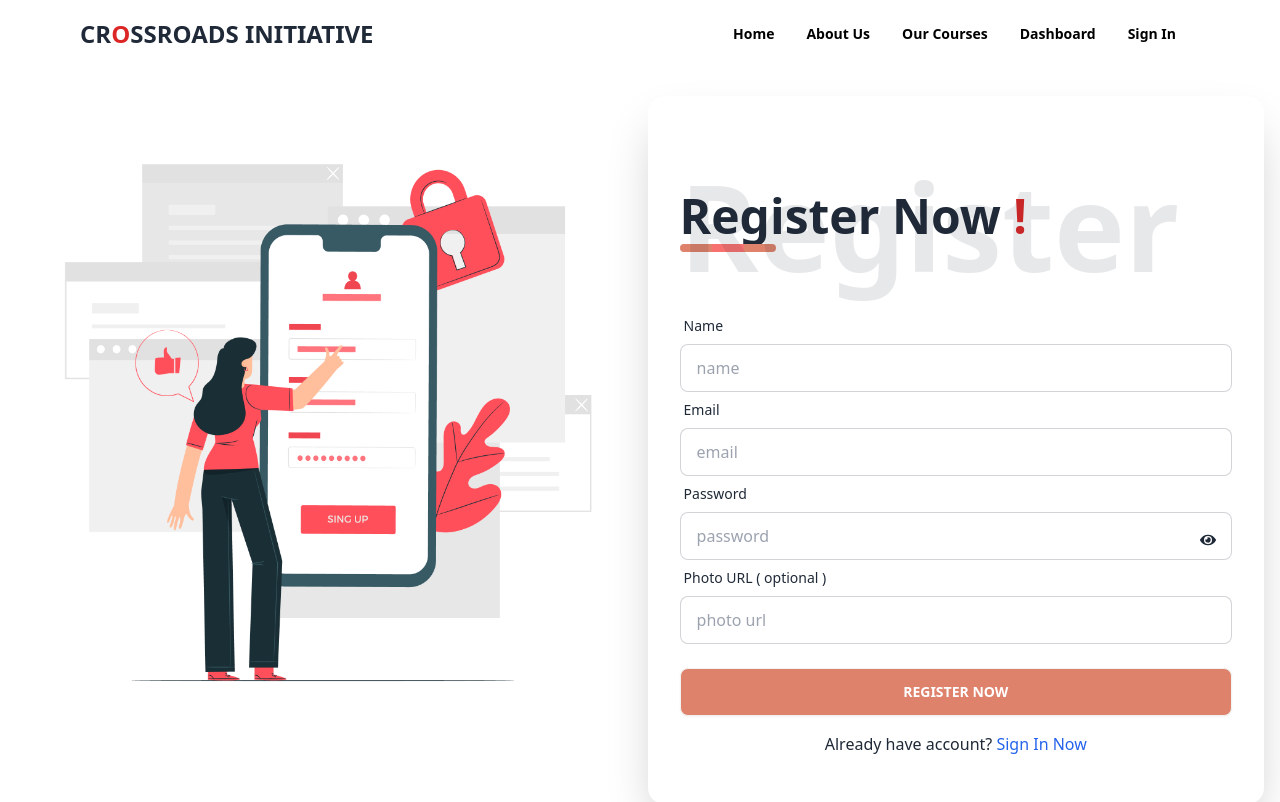
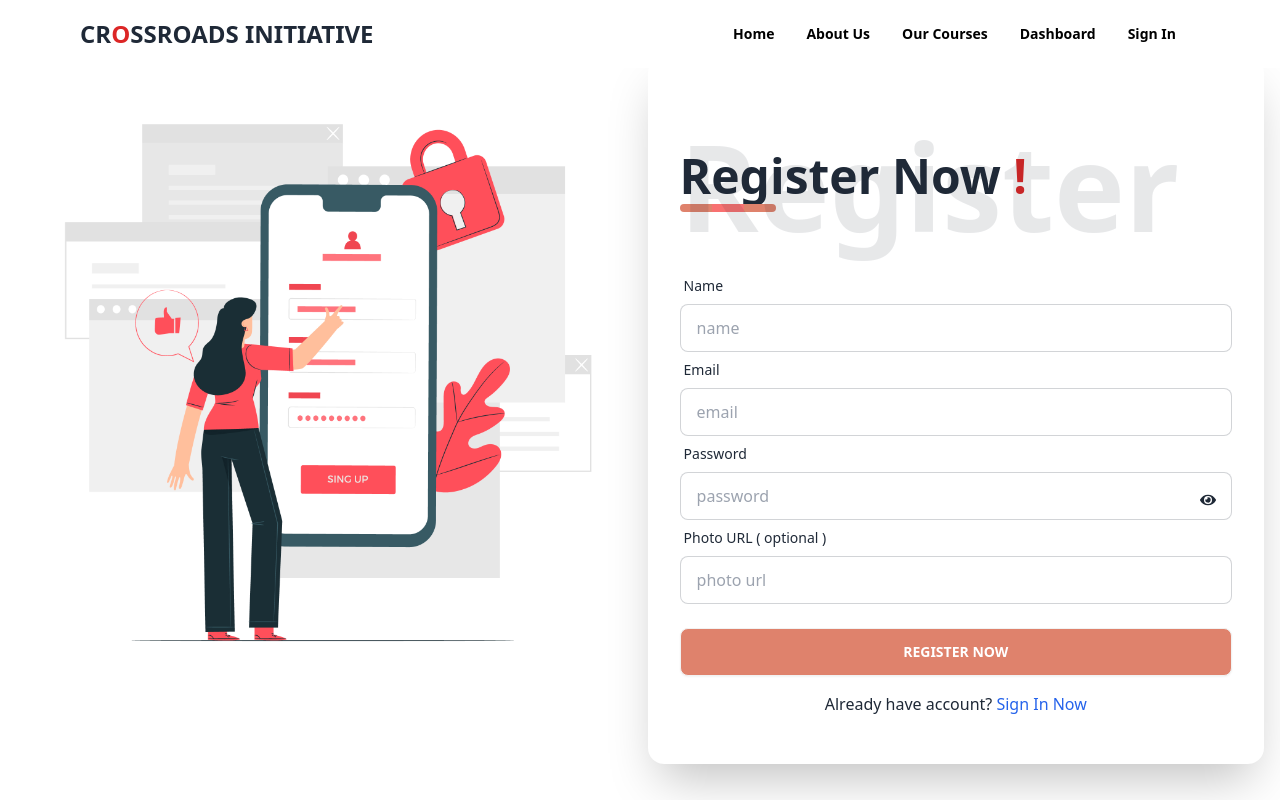
Before and after one commit to rakibaakter/cross-roads-initiative, a React (Vite) app: page /sign-up in a window 1280 px wide. Shown: the top 802 px of the page. Built offline with nearby package versions, Linux system fonts and the light colour scheme; no server answers.

Commit message:
updated readme

```diff
--- a/src/pages/register/Register.jsx
+++ b/src/pages/register/Register.jsx
@@ -63,7 +63,7 @@ const Register = () => {
   };
 
   return (
-    <div className="hero pt-10">
+    <div className="hero ">
       <div className="hero-content flex-col md:flex-row">
         <div className="md:w-1/2">
           <img src={loginImg} alt="" />
```
Also changed, not shown: 1 other file (tests, documents, lock files or other folders).
